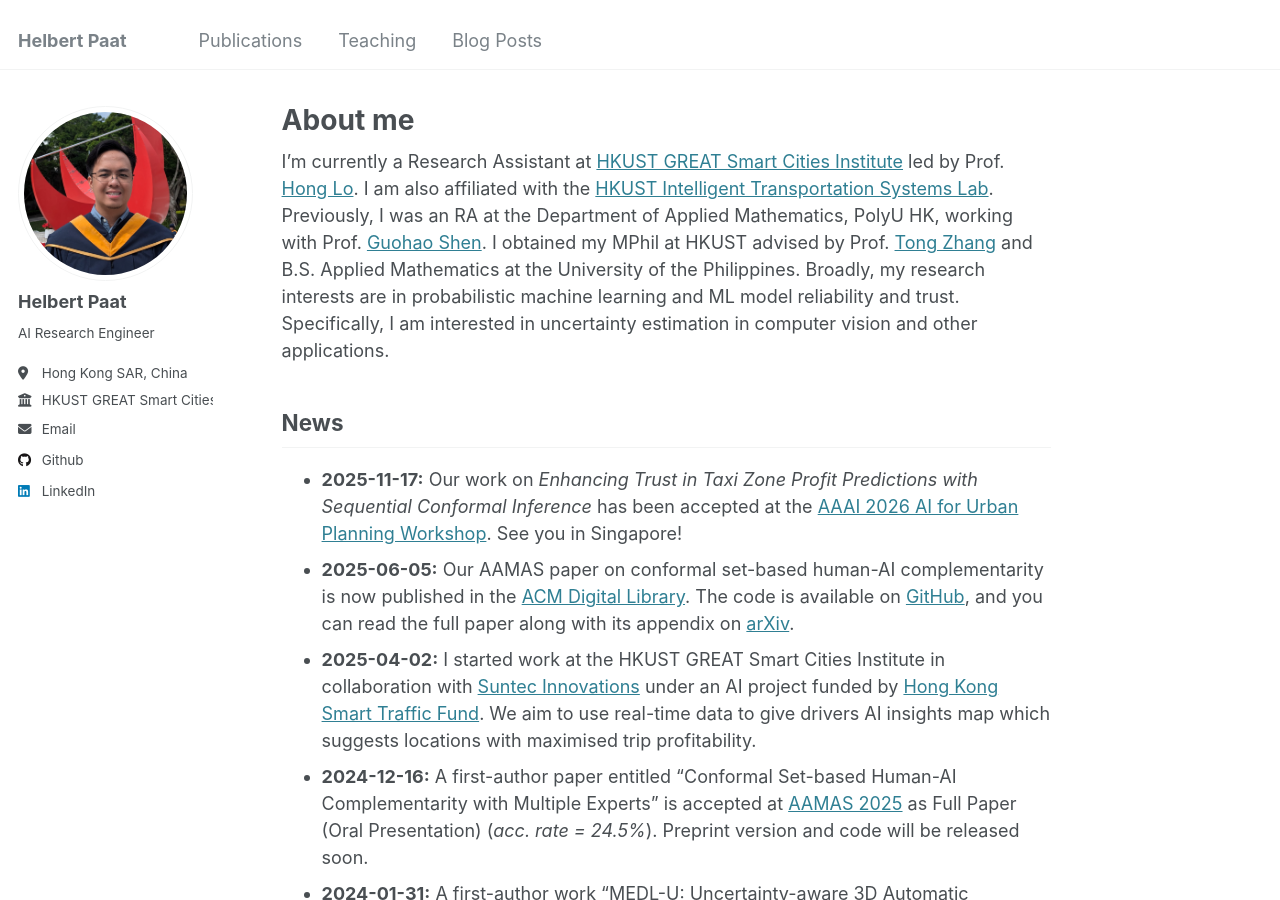
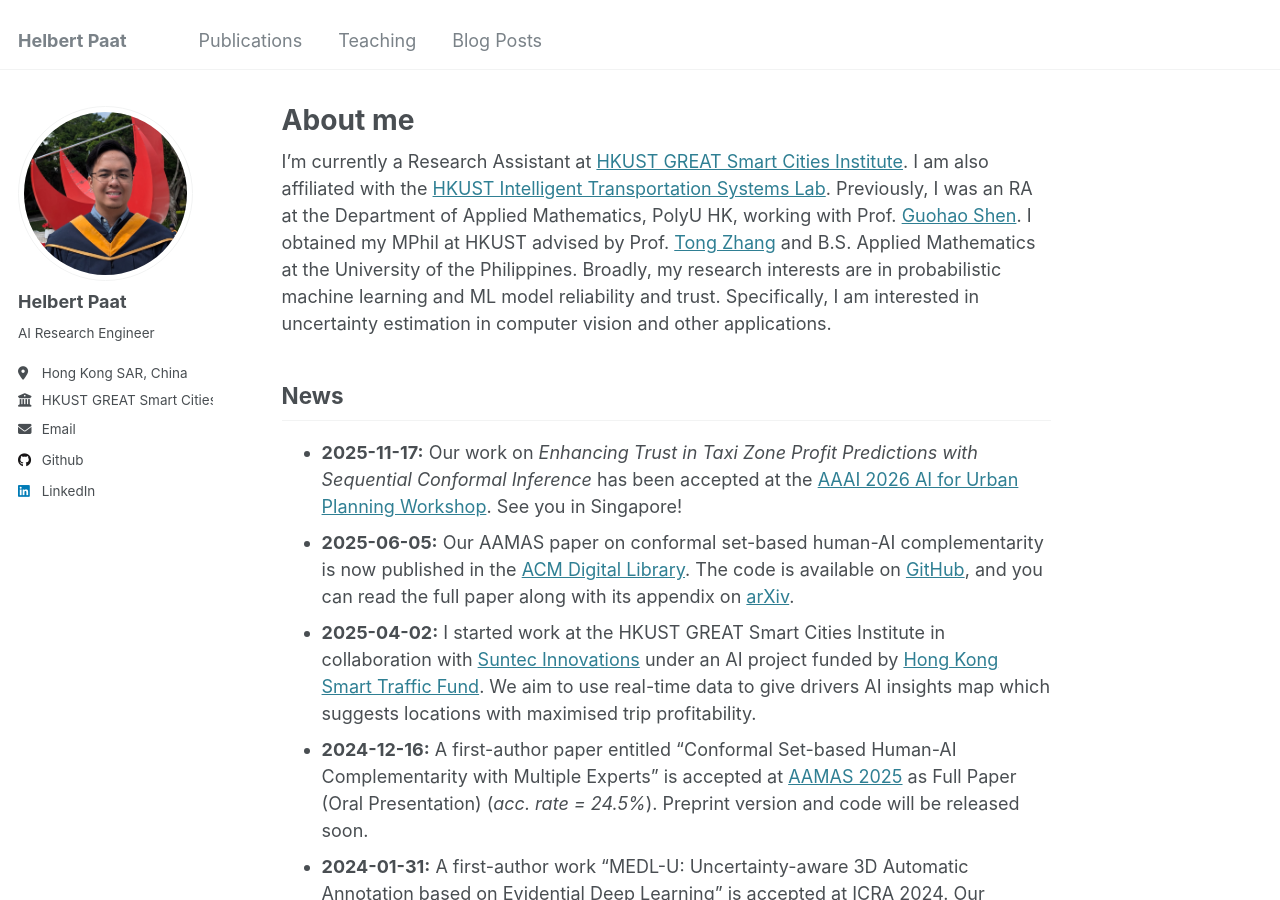
Before and after one commit to paathelb/paathelb.github.io, a Jekyll site: the page built from _pages/about.md, in a window 1280 px wide and 900 px high. Built offline with Jekyll 4.4.1, drawn with Linux system fonts in a browser that asks for light colours.

Commit message:
Update about.md

```diff
--- a/_pages/about.md
+++ b/_pages/about.md
@@ -50,7 +50,7 @@ For more info
 More info about configuring Academic Pages can be found in [the guide](https://academicpages.github.io/markdown/), the [growing wiki](https://github.com/academicpages/academicpages.github.io/wiki), and you can always [ask a question on GitHub](https://github.com/academicpages/academicpages.github.io/discussions). The [guides for the Minimal Mistakes theme](https://mmistakes.github.io/minimal-mistakes/docs/configuration/) (which this theme was forked from) might also be helpful.
 -->
 
-I'm currently a Research Assistant at [HKUST GREAT Smart Cities Institute](https://gsc.hkust.edu.hk/) led by Prof. [Hong Lo](https://cehklo.people.ust.hk/). I am also affiliated with the [HKUST Intelligent Transportation Systems Lab](https://sites.google.com/view/hkustits/home). Previously, I was an RA at the Department of Applied Mathematics, PolyU HK, working with Prof. [Guohao Shen](https://ghshen1.github.io/). I obtained my MPhil at HKUST advised by Prof. [Tong Zhang](https://tongzhang-ml.org/) and B.S. Applied Mathematics at the University of the Philippines. Broadly, my research interests are in probabilistic machine learning and ML model reliability and trust. Specifically, I am interested in uncertainty estimation in computer vision and other applications.
+I'm currently a Research Assistant at [HKUST GREAT Smart Cities Institute](https://gsc.hkust.edu.hk/). I am also affiliated with the [HKUST Intelligent Transportation Systems Lab](https://sites.google.com/view/hkustits/home). Previously, I was an RA at the Department of Applied Mathematics, PolyU HK, working with Prof. [Guohao Shen](https://ghshen1.github.io/). I obtained my MPhil at HKUST advised by Prof. [Tong Zhang](https://tongzhang-ml.org/) and B.S. Applied Mathematics at the University of the Philippines. Broadly, my research interests are in probabilistic machine learning and ML model reliability and trust. Specifically, I am interested in uncertainty estimation in computer vision and other applications.
 
 
 
```
